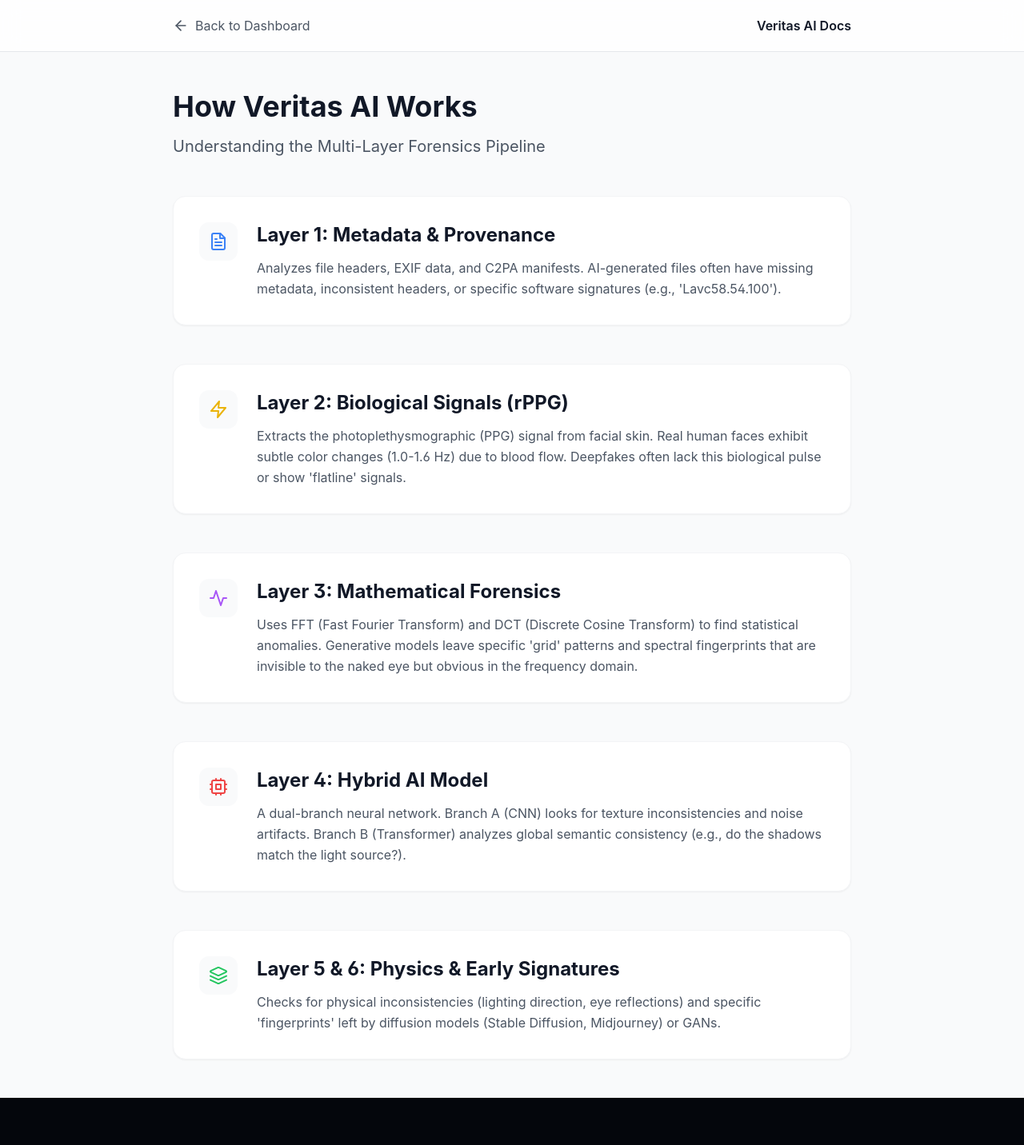
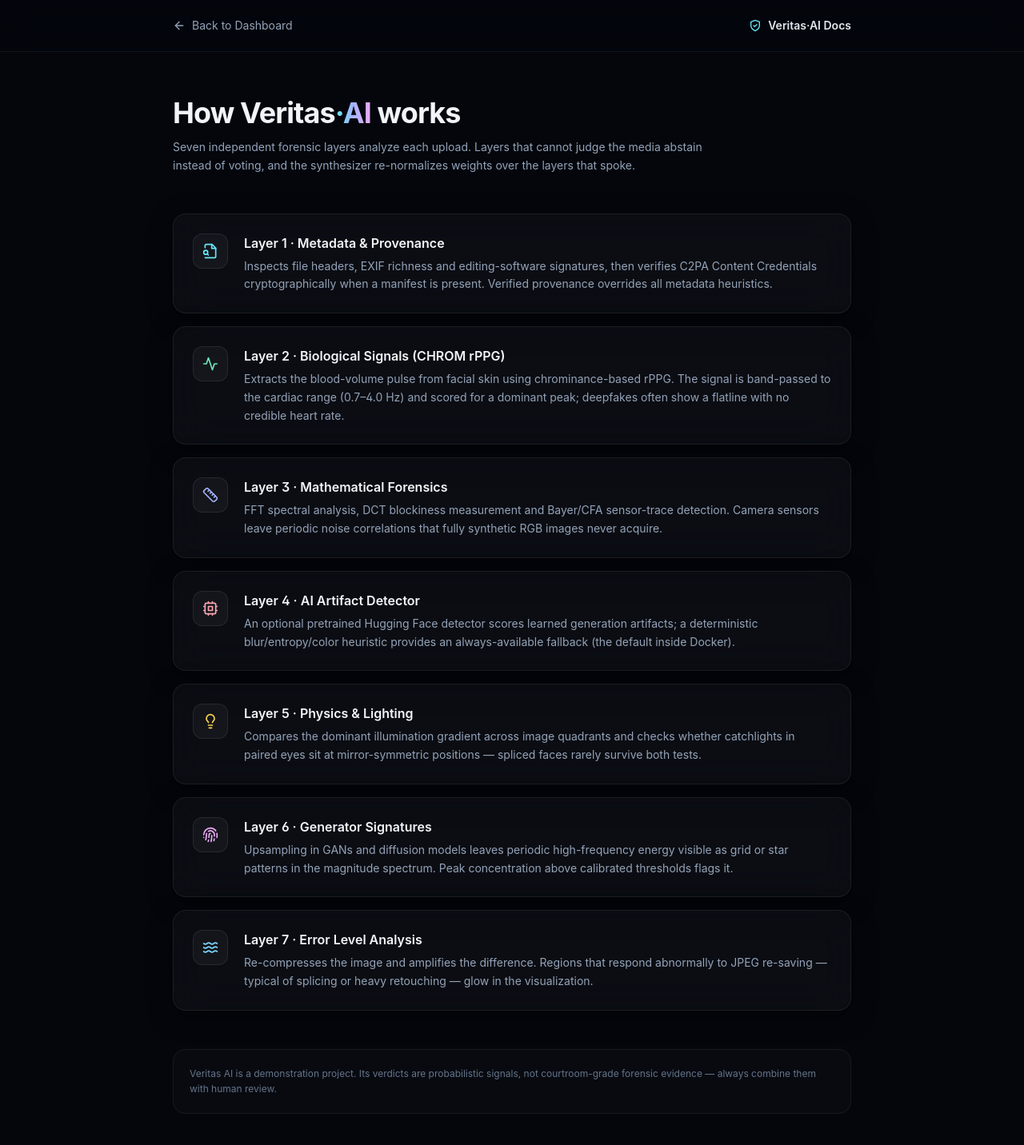
Before and after one commit to tanish19078/veritas-ai, a Next.js app in the folder frontend/: page /docs in a window 1280 px wide. Shown: the top 1432 px of the page at 80% size. Before the commit the page ends 1373 px from the top, so only its background shows below. Built offline with nearby package versions, Linux system fonts and the light colour scheme.

Commit message:
feat(frontend): compose dashboard from scratch; rewrite docs for current pipeline

```diff
--- a/frontend/src/pages/docs.tsx
+++ b/frontend/src/pages/docs.tsx
@@ -1,68 +1,110 @@
 import React from 'react';
 import Link from 'next/link';
-import { ArrowLeft, Layers, Activity, Cpu, Zap, FileText } from 'lucide-react';
+import {
+    Activity,
+    ArrowLeft,
+    Cpu,
+    FileSearch,
+    Fingerprint,
+    Lightbulb,
+    Ruler,
+    ShieldCheck,
+    Waves,
+} from 'lucide-react';
 
-const Docs = () => {
-    return (
-        <div className="min-h-screen bg-gray-50 text-gray-900 font-sans selection:bg-blue-100">
-            <nav className="border-b border-gray-200 bg-white/80 backdrop-blur-md sticky top-0 z-10">
-                <div className="max-w-4xl mx-auto px-6 h-16 flex items-center justify-between">
-                    <Link href="/" className="flex items-center gap-2 text-gray-600 hover:text-black transition-colors">
-                        <ArrowLeft className="w-5 h-5" /> Back to Dashboard
-                    </Link>
-                    <span className="font-semibold">Veritas AI Docs</span>
-                </div>
-            </nav>
+const LAYERS = [
+    {
+        icon: <FileSearch className="h-5 w-5 text-cyan-300" />,
+        title: 'Layer 1 · Metadata & Provenance',
+        desc: 'Inspects file headers, EXIF richness and editing-software signatures, then verifies C2PA Content Credentials cryptographically when a manifest is present. Verified provenance overrides all metadata heuristics.',
+    },
+    {
+        icon: <Activity className="h-5 w-5 text-emerald-300" />,
+        title: 'Layer 2 · Biological Signals (CHROM rPPG)',
+        desc: 'Extracts the blood-volume pulse from facial skin using chrominance-based rPPG. The signal is band-passed to the cardiac range (0.7–4.0 Hz) and scored for a dominant peak; deepfakes often show a flatline with no credible heart rate.',
+    },
+    {
+        icon: <Ruler className="h-5 w-5 text-indigo-300" />,
+        title: 'Layer 3 · Mathematical Forensics',
+        desc: 'FFT spectral analysis, DCT blockiness measurement and Bayer/CFA sensor-trace detection. Camera sensors leave periodic noise correlations that fully synthetic RGB images never acquire.',
+    },
+    {
+        icon: <Cpu className="h-5 w-5 text-rose-300" />,
+        title: 'Layer 4 · AI Artifact Detector',
+        desc: 'An optional pretrained Hugging Face detector scores learned generation artifacts; a deterministic blur/entropy/color heuristic provides an always-available fallback (the default inside Docker).',
+    },
+    {
+        icon: <Lightbulb className="h-5 w-5 text-amber-300" />,
+        title: 'Layer 5 · Physics & Lighting',
+        desc: 'Compares the dominant illumination gradient across image quadrants and checks whether catchlights in paired eyes sit at mirror-symmetric positions — spliced faces rarely survive both tests.',
+    },
+    {
+        icon: <Fingerprint className="h-5 w-5 text-fuchsia-300" />,
+        title: 'Layer 6 · Generator Signatures',
+        desc: 'Upsampling in GANs and diffusion models leaves periodic high-frequency energy visible as grid or star patterns in the magnitude spectrum. Peak concentration above calibrated thresholds flags it.',
+    },
+    {
+        icon: <Waves className="h-5 w-5 text-sky-300" />,
+        title: 'Layer 7 · Error Level Analysis',
+        desc: 'Re-compresses the image and amplifies the difference. Regions that respond abnormally to JPEG re-saving — typical of splicing or heavy retouching — glow in the visualization.',
+    },
+];
 
-            <main className="max-w-4xl mx-auto px-6 py-12">
-                <header className="mb-12">
-                    <h1 className="text-4xl font-bold mb-4">How Veritas AI Works</h1>
-                    <p className="text-xl text-gray-600">Understanding the Multi-Layer Forensics Pipeline</p>
-                </header>
+const Docs = () => (
+    <div className="min-h-screen">
+        <div className="bg-lab" />
+        <nav className="sticky top-0 z-40 border-b border-white/[0.06] bg-ink-950/70 backdrop-blur-xl">
+            <div className="mx-auto flex h-16 max-w-4xl items-center justify-between px-6">
+                <Link
+                    href="/"
+                    className="flex items-center gap-2 text-sm text-slate-400 transition-colors hover:text-slate-100"
+                >
+                    <ArrowLeft className="h-4 w-4" /> Back to Dashboard
+                </Link>
+                <span className="flex items-center gap-2 text-sm font-semibold text-slate-200">
+                    <ShieldCheck className="h-4 w-4 text-cyan-300" />
+                    Veritas·AI Docs
+                </span>
+            </div>
+        </nav>
 
-                <div className="space-y-12">
-                    <Section
-                        icon={<FileText className="w-6 h-6 text-blue-500" />}
-                        title="Layer 1: Metadata & Provenance"
-                        desc="Analyzes file headers, EXIF data, and C2PA manifests. AI-generated files often have missing metadata, inconsistent headers, or specific software signatures (e.g., 'Lavc58.54.100')."
-                    />
+        <main className="mx-auto max-w-4xl px-6 py-14">
+            <header className="animate-fade-up mb-12">
+                <h1 className="text-4xl font-bold tracking-tight text-slate-100">
+                    How Veritas<span className="text-brand">·AI</span> works
+                </h1>
+                <p className="mt-3 max-w-2xl text-sm leading-relaxed text-slate-400">
+                    Seven independent forensic layers analyze each upload. Layers that cannot
+                    judge the media abstain instead of voting, and the synthesizer re-normalizes
+                    weights over the layers that spoke.
+                </p>
+            </header>
 
-                    <Section
-                        icon={<Zap className="w-6 h-6 text-yellow-500" />}
-                        title="Layer 2: Biological Signals (rPPG)"
-                        desc="Extracts the photoplethysmographic (PPG) signal from facial skin. Real human faces exhibit subtle color changes (1.0-1.6 Hz) due to blood flow. Deepfakes often lack this biological pulse or show 'flatline' signals."
-                    />
+            <div className="space-y-4">
+                {LAYERS.map((layer, i) => (
+                    <section
+                        key={layer.title}
+                        className="panel panel-hover animate-fade-up flex gap-5 p-6"
+                        style={{ animationDelay: `${i * 70}ms` }}
+                    >
+                        <div className="flex h-11 w-11 shrink-0 items-center justify-center rounded-xl border border-white/[0.08] bg-white/[0.04]">
+                            {layer.icon}
+                        </div>
+                        <div>
+                            <h2 className="font-semibold text-slate-100">{layer.title}</h2>
+                            <p className="mt-1.5 text-sm leading-relaxed text-slate-400">
+                                {layer.desc}
+                            </p>
+                        </div>
+                    </section>
+                ))}
+            </div>
 
-                    <Section
-                        icon={<Activity className="w-6 h-6 text-purple-500" />}
-                        title="Layer 3: Mathematical Forensics"
-                        desc="Uses FFT (Fast Fourier Transform) and DCT (Discrete Cosine Transform) to find statistical anomalies. Generative models leave specific 'grid' patterns and spectral fingerprints that are invisible to the naked eye but obvious in the frequency domain."
-                    />
-
-                    <Section
-                        icon={<Cpu className="w-6 h-6 text-red-500" />}
-                        title="Layer 4: Hybrid AI Model"
-                        desc="A dual-branch neural network. Branch A (CNN) looks for texture inconsistencies and noise artifacts. Branch B (Transformer) analyzes global semantic consistency (e.g., do the shadows match the light source?)."
-                    />
-
-                    <Section
-                        icon={<Layers className="w-6 h-6 text-green-500" />}
-                        title="Layer 5 & 6: Physics & Early Signatures"
-                        desc="Checks for physical inconsistencies (lighting direction, eye reflections) and specific 'fingerprints' left by diffusion models (Stable Diffusion, Midjourney) or GANs."
-                    />
-                </div>
-            </main>
-        </div>
-    );
-};
-
-const Section = ({ icon, title, desc }: { icon: any, title: string, desc: string }) => (
-    <div className="bg-white p-8 rounded-2xl shadow-sm border border-gray-100 flex gap-6">
-        <div className="shrink-0 p-3 bg-gray-50 rounded-xl h-fit">{icon}</div>
-        <div>
-            <h2 className="text-2xl font-bold mb-3">{title}</h2>
-            <p className="text-gray-600 leading-relaxed">{desc}</p>
-        </div>
+            <footer className="mt-12 rounded-2xl border border-white/[0.06] bg-white/[0.02] p-5 text-xs leading-relaxed text-slate-500">
+                Veritas AI is a demonstration project. Its verdicts are probabilistic signals,
+                not courtroom-grade forensic evidence — always combine them with human review.
+            </footer>
+        </main>
     </div>
 );
 
```
Also changed, not shown: frontend/src/pages/index.tsx (+158 -2 lines).
